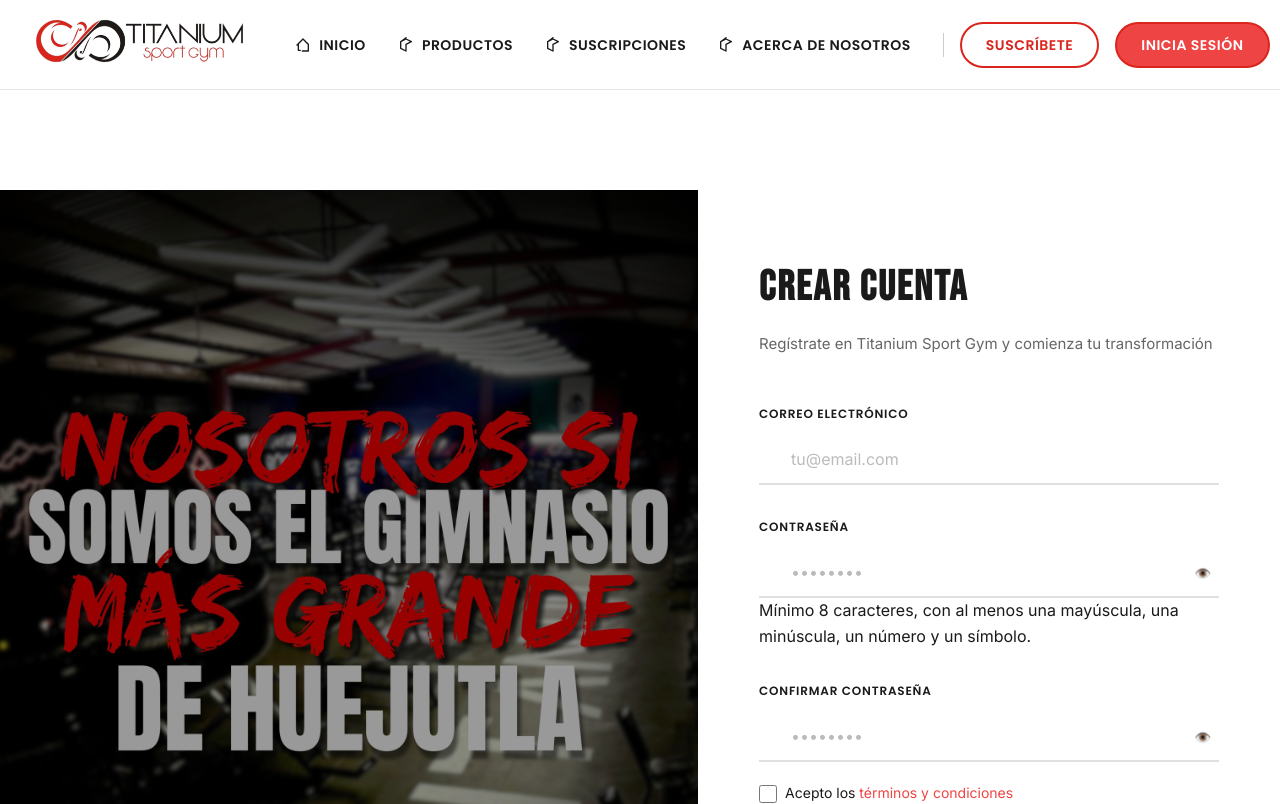
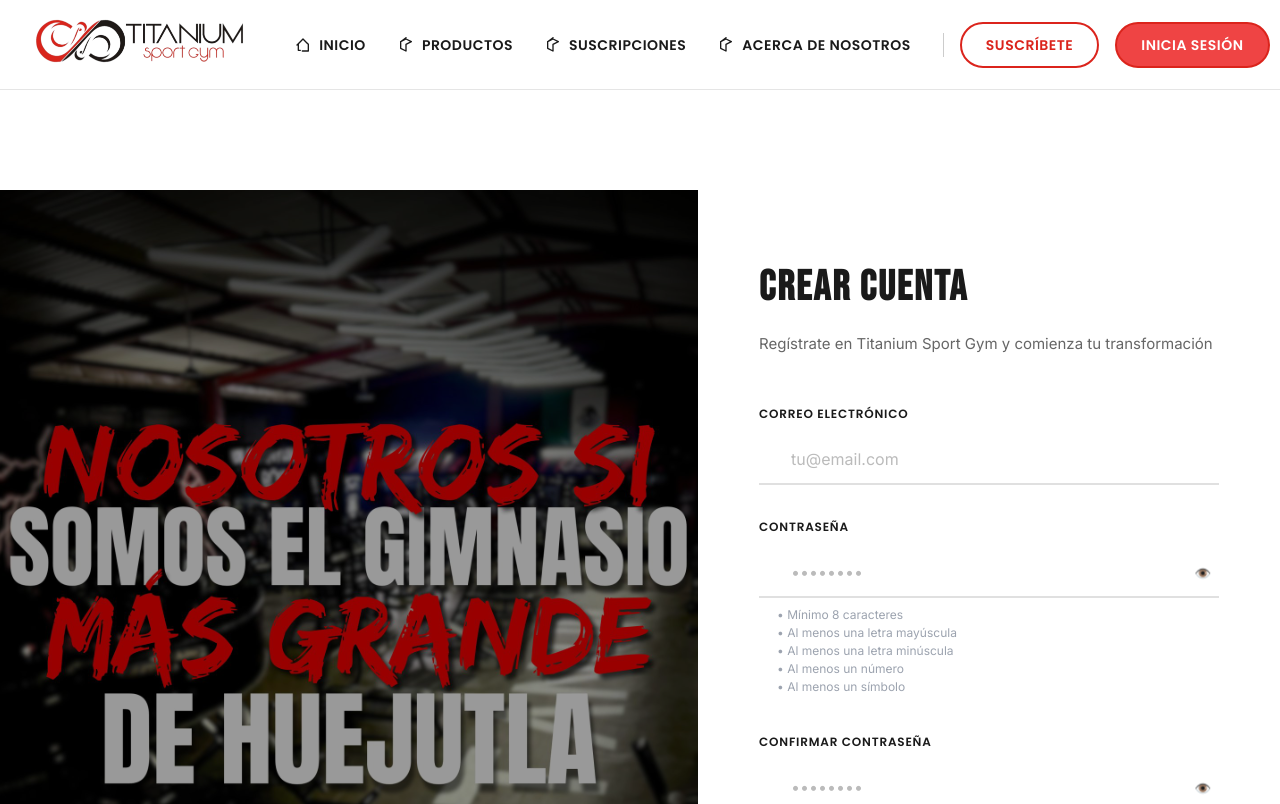
Before and after one commit to zxRogelio/client-titanium, a React (Vite) app: page /register in a window 1280 px wide. Shown: the top 804 px of the page. Built offline with nearby package versions, Linux system fonts and the light colour scheme; no server answers.

Commit message:
Implement real-time password validation
Added real-time password validation rules and feedback.

```diff
--- a/src/pages/RegisterPage.tsx
+++ b/src/pages/RegisterPage.tsx
@@ -27,6 +27,20 @@ export default function RegisterPage() {
     return /^[^\s@]+@[^\s@]+\.[^\s@]+$/.test(email);
   };
 
+  // 🔍 Chequeos en tiempo real de la contraseña
+  const lengthOk = password.length >= 8;
+  const hasUpper = /[A-Z]/.test(password);
+  const hasLower = /[a-z]/.test(password);
+  const hasNumber = /\d/.test(password);
+  const hasSymbol = /[\W_]/.test(password);
+
+  const passwordRegex =
+    /^(?=.*[a-z])(?=.*[A-Z])(?=.*\d)(?=.*[\W_]).{8,}$/;
+
+  // helper para la clase de cada regla
+  const ruleClass = (ok: boolean) =>
+    "password-rule " + (ok ? "password-rule-ok" : "password-rule-bad");
+
   const handleRegister = async (e: React.FormEvent) => {
     e.preventDefault();
     setErrorMessage("");
@@ -36,19 +50,9 @@ export default function RegisterPage() {
       return;
     }
 
-    // 🔐 Política alineada con el backend:
-    // Mínimo 8 caracteres, mayúscula, minúscula, número y símbolo.
-    if (password.length < 8) {
-      setErrorMessage("La contraseña debe tener al menos 8 caracteres");
-      return;
-    }
-
-    const passwordRegex =
-      /^(?=.*[a-z])(?=.*[A-Z])(?=.*\d)(?=.*[\W_]).{8,}$/;
-
     if (!passwordRegex.test(password)) {
       setErrorMessage(
-        "La contraseña debe incluir al menos una mayúscula, una minúscula, un número y un símbolo"
+        "La contraseña debe tener al menos 8 caracteres e incluir una mayúscula, una minúscula, un número y un símbolo"
       );
       return;
     }
@@ -68,7 +72,7 @@ export default function RegisterPage() {
       await API.post("/auth/register", {
         email,
         password,
-        role: "cliente", // si tu backend usa 'role', aquí lo ajustas después
+        role: "cliente",
       });
 
       alert(
@@ -111,6 +115,7 @@ export default function RegisterPage() {
                   <div className="auth-error">{errorMessage}</div>
                 )}
 
+                {/* Email */}
                 <div className="auth-input-group">
                   <label className="auth-label" htmlFor="email">
                     Correo Electrónico
@@ -129,6 +134,7 @@ export default function RegisterPage() {
                   </div>
                 </div>
 
+                {/* Contraseña */}
                 <div className="auth-input-group">
                   <label className="auth-label" htmlFor="password">
                     Contraseña
@@ -152,13 +158,28 @@ export default function RegisterPage() {
                       {showPassword ? "🙈" : "👁️"}
                     </button>
                   </div>
-                  {/* Texto de ayuda sobre la política de contraseña */}
-                  <p className="auth-help-text">
-                    Mínimo 8 caracteres, con al menos una mayúscula, una
-                    minúscula, un número y un símbolo.
-                  </p>
+
+                  {/* ✅ Checklist en tiempo real */}
+                  <ul className="password-rules-list">
+                    <li className={ruleClass(lengthOk)}>
+                      {lengthOk ? "✔" : "•"} Mínimo 8 caracteres
+                    </li>
+                    <li className={ruleClass(hasUpper)}>
+                      {hasUpper ? "✔" : "•"} Al menos una letra mayúscula
+                    </li>
+                    <li className={ruleClass(hasLower)}>
+                      {hasLower ? "✔" : "•"} Al menos una letra minúscula
+                    </li>
+                    <li className={ruleClass(hasNumber)}>
+                      {hasNumber ? "✔" : "•"} Al menos un número
+                    </li>
+                    <li className={ruleClass(hasSymbol)}>
+                      {hasSymbol ? "✔" : "•"} Al menos un símbolo
+                    </li>
+                  </ul>
                 </div>
 
+                {/* Confirmar contraseña */}
                 <div className="auth-input-group">
                   <label
                     className="auth-label"
@@ -187,8 +208,24 @@ export default function RegisterPage() {
                       {showConfirmPassword ? "🙈" : "👁️"}
                     </button>
                   </div>
+
+                  {/* Opcional: mensaje de coincidencia */}
+                  {confirmPassword.length > 0 && (
+                    <p
+                      className={
+                        password === confirmPassword
+                          ? "password-match-ok"
+                          : "password-match-bad"
+                      }
+                    >
+                      {password === confirmPassword
+                        ? "✅ Las contraseñas coinciden"
+                        : "⚠️ Las contraseñas aún no coinciden"}
+                    </p>
+                  )}
                 </div>
 
+                {/* Términos */}
                 <div className="auth-row">
                   <label className="auth-remember">
                     <input
```
